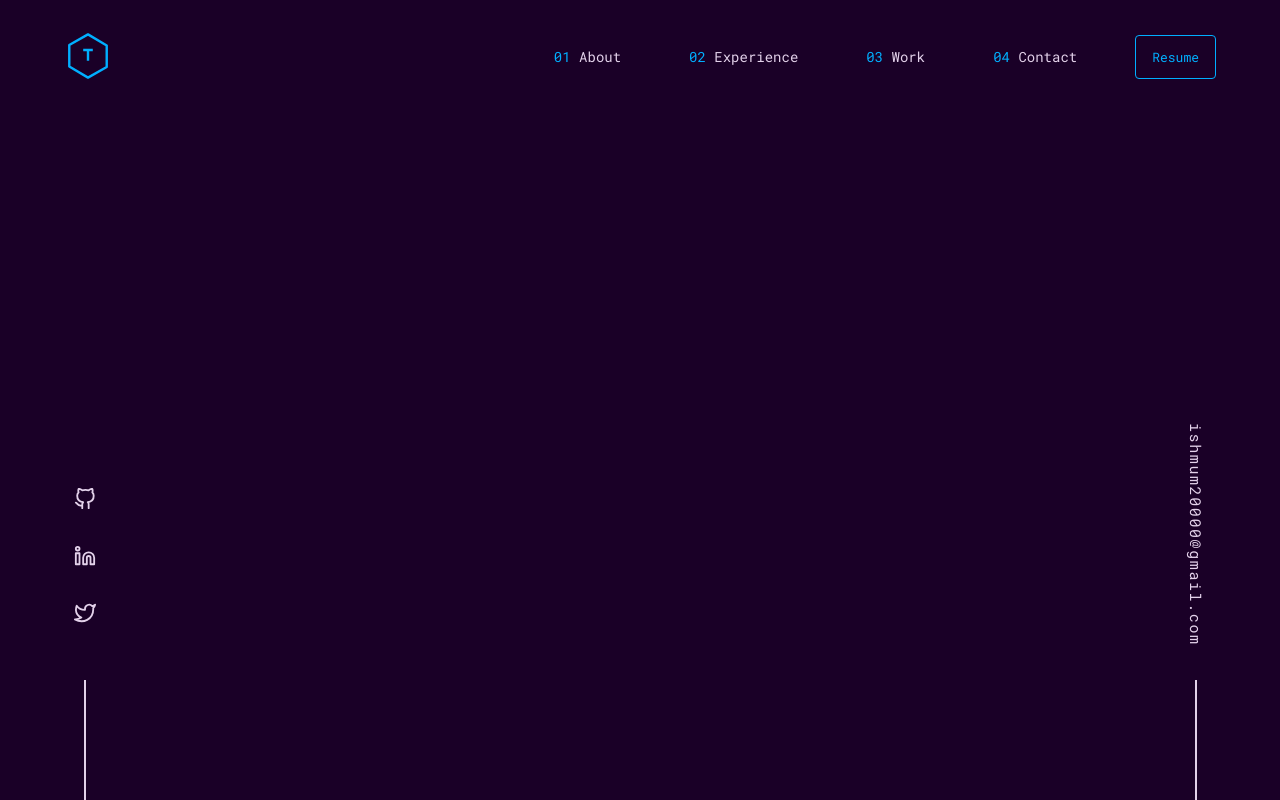
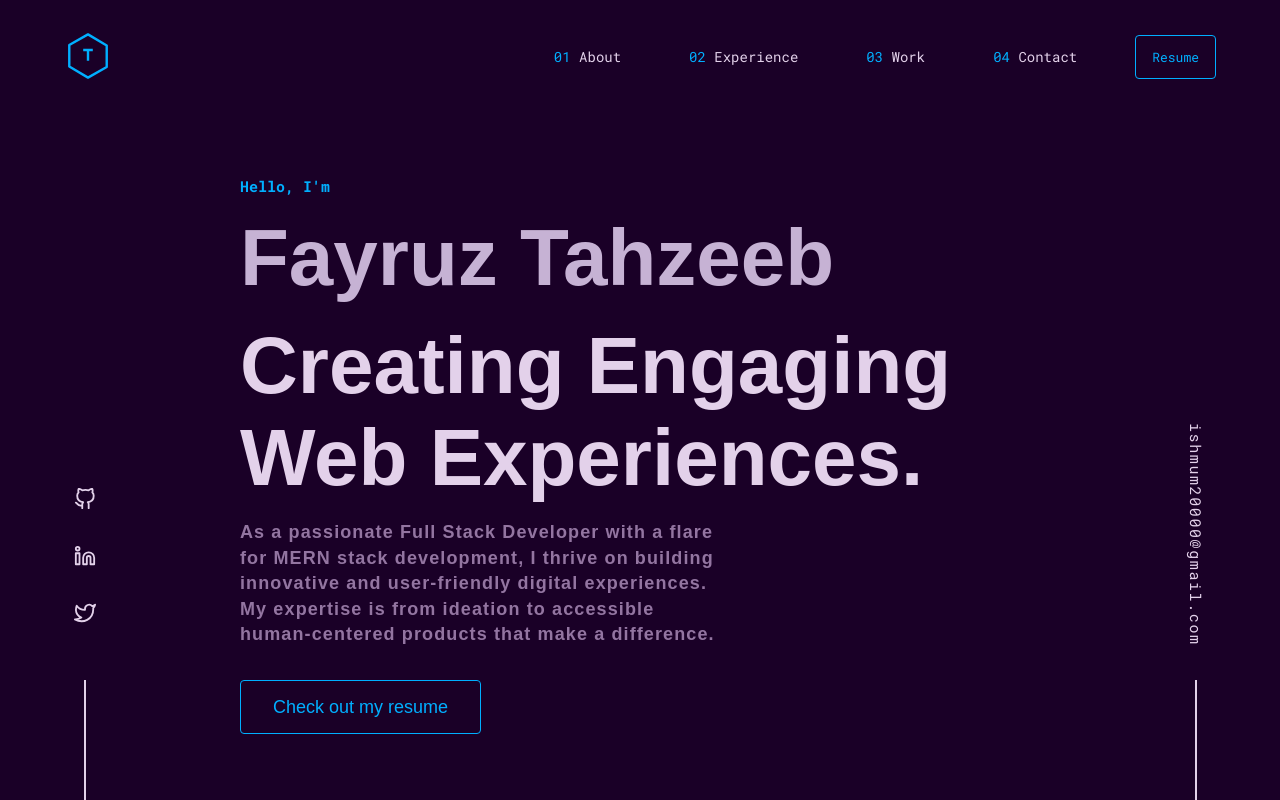
Before and after one commit to ishmumr7/portfolio, a Next.js app: page / in a window 1280 px wide. Built offline with nearby package versions, Linux system fonts and the light colour scheme.

Commit message:
Add hero section

```diff
--- a/src/app/page.tsx
+++ b/src/app/page.tsx
@@ -1,7 +1,7 @@
 import Email from "@/components/Email";
 import Socials from "@/components/Socials";
 import Navbar from "@/sections/Navbar";
-import Image from "next/image";
+import Hero from "@/sections/Hero";
 
 export default function Home() {
 	return (
@@ -9,6 +9,9 @@
 			<Navbar />
 			<Socials />
 			<Email />
+			<main>
+				<Hero />
+			</main>
 		</div>
 	);
 }
--- a/src/scss/globals.scss
+++ b/src/scss/globals.scss
@@ -21,3 +21,32 @@
   padding: 0;
   box-sizing: border-box;
 }
+
+.link {
+  text-decoration: none;
+  display: inline-block;
+  position: relative;
+  color: var(--theme-color);
+  &:after {
+    content: "";
+    position: absolute;
+    width: 100%;
+    transform: scaleX(0);
+    height: 0.5px;
+    bottom: 0;
+    left: 0;
+    background-color: var(--theme-color);
+    transform-origin: bottom right;
+    transition: transform 0.25s ease-out;
+  }
+  &:hover,
+  &:focus {
+    &::after {
+      transform: scaleX(1);
+      transform-origin: bottom left;
+    }
+  }
+  &:focus {
+    outline: none;
+  }
+}
--- /dev/null
+++ b/src/scss/sections/_hero.scss
@@ -0,0 +1,38 @@
+.hero {
+  margin-top: 4rem;
+  display: flex;
+  flex-direction: column;
+  align-items: flex-start;
+  gap: 1rem;
+  justify-content: center;
+  min-height: 60vh;
+  &-title {
+    color: var(--theme-color);
+    font-size: var(--tsm2);
+  }
+  &-title-large {
+    font-size: var(--tgiant);
+    font-family: var(--raleway);
+    color: var(--mauve);
+  }
+  &-title-sub {
+    color: var(--light-mauve);
+  }
+  &-text {
+    color: var(--dark-mauve);
+    margin-right: 40%;
+    font-size: var(--tlarge);
+    letter-spacing: 0.07rem;
+    line-height: 1.6rem;
+    font-weight: 600;
+    font-family: var(--raleway);
+  }
+  &-button {
+    margin-top: 2rem;
+    .btn {
+      padding: 1rem 2rem;
+      font-size: var(--tlarge);
+      font-family: var(--raleway);
+    }
+  }
+}
--- /dev/null
+++ b/src/scss/sections/_main.scss
@@ -0,0 +1,4 @@
+main {
+  margin: 0 15rem;
+
+}
--- a/src/scss/sections/index.scss
+++ b/src/scss/sections/index.scss
@@ -1 +1,3 @@
-@import 'navbar';
+@import "navbar";
+@import "hero";
+@import "main";
--- /dev/null
+++ b/src/sections/Hero.tsx
@@ -0,0 +1,25 @@
+import Button from "@/components/Button";
+import React from "react";
+
+const Hero = () => {
+	return (
+		<div className="hero">
+			<h6 className="hero-title">Hello, I&apos;m</h6>
+			<h2 className="hero-title-large">Fayruz Tahzeeb</h2>
+			<h2 className="hero-title-large hero-title-sub">
+				Creating Engaging Web Experiences.
+			</h2>
+			<p className="hero-text">
+				As a passionate Full Stack Developer with a flare for MERN stack development,
+				I thrive on building innovative and user-friendly digital experiences.
+				My expertise is from ideation to accessible human-centered products
+				that make a difference.
+			</p>
+			<div className="hero-button">
+				<Button text="Check out my resume" link="http://localhost:3000/Resume.pdf" />
+			</div>
+		</div>
+	);
+};
+
+export default Hero;
```
Lines whose indentation alone changed are shown as unchanged.
